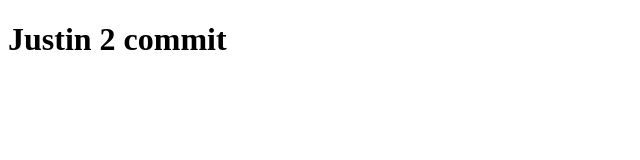
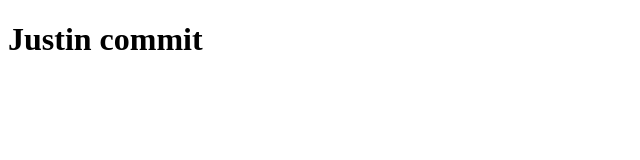
Before and after one commit to jus1218/practicaBorrar, a plain HTML site: page 1/index.html in a window 1280 px wide. Shown: the whole page, without its empty margins (0-640 px from the left). Drawn offline with Linux system fonts and the light colour scheme.

Commit message:
Revert "tercer commit"

```diff
--- a/1/index.html
+++ b/1/index.html
@@ -7,7 +7,7 @@
     <title>Inicio</title>
 </head>
 <body>
-    <h1>Justin 2 commit</h1>
+    <h1>Justin commit</h1>
 
 </body>
 </html>
```
